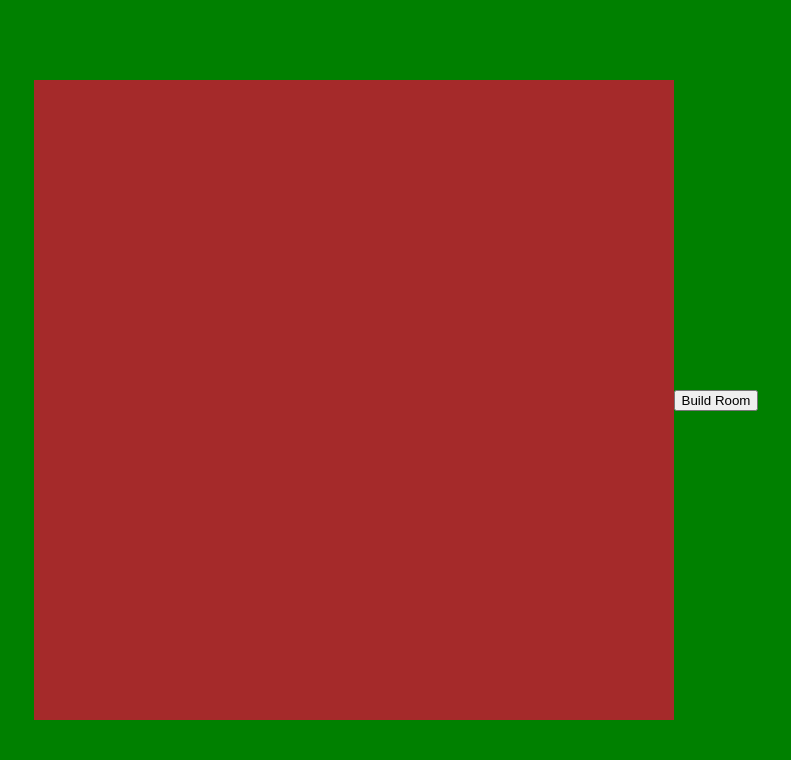
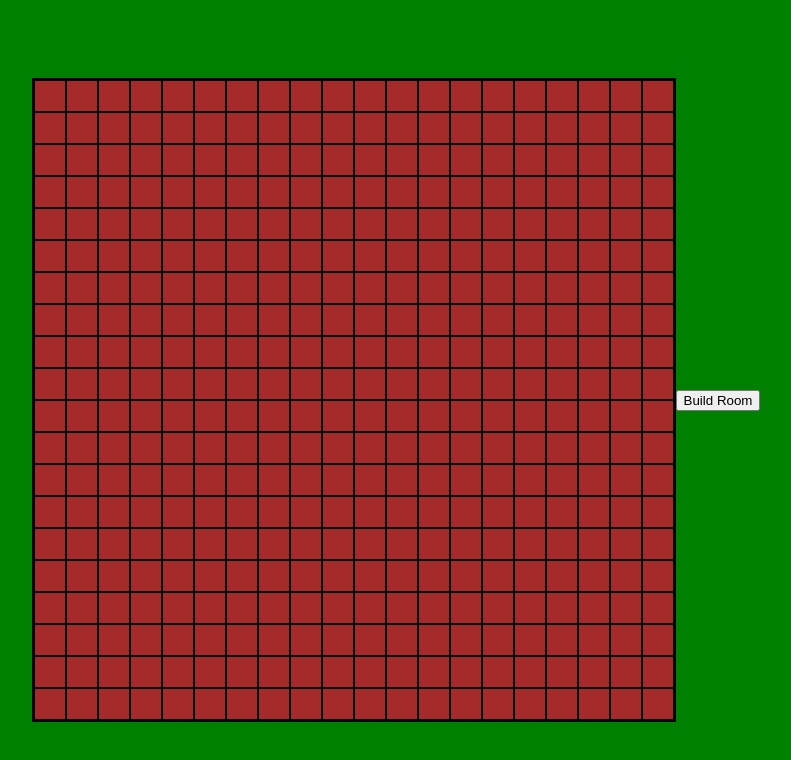
Before and after one commit to bodiddlie/rerogue, a React (Create React App) app: page / in a window 1280 px wide. Shown: the top 760 px of the page, without its empty margins (244-1035 px from the left). Built offline with nearby package versions, Linux system fonts and the light colour scheme.

Commit message:
switched to svg render

```diff
--- a/src/components/room.jsx
+++ b/src/components/room.jsx
@@ -4,10 +4,10 @@ import styled from 'styled-components';
 
 const Room = ({ room }) =>
   <Grid>
-    {room.map((row, i) =>
-      <Row key={i}>
-        {row.map((cell, i) => <Cell key={i} type={cell.type} />)}
-      </Row>
+    {room.map((row, y) =>
+      <g key={y}>
+        {row.map((cell, x) => <Cell key={`${x}-${y}`} x={x * 32} y={y * 32} type={cell.type} />)}
+      </g>
     )}
   </Grid>;
 
@@ -21,22 +21,18 @@ export default connect(mapStateToProps)(Room);
 
 //STYLED COMPONENTS
 
-const Grid = styled.div`
-  display: flex;
-  flex-direction: column;
+const Grid = styled.svg`
   width: 640px;
   height: 640px;
+  border: 2px solid black;
 `;
 
-const Row = styled.div`
-  display: flex;
-  width: 100%;
-`;
-
-const Cell = styled.div`
+const Cell = styled.rect`
   width: 32px;
   height: 32px;
-  background-color: ${props => getBackgroundColor(props.type)};
+  fill: ${props => getBackgroundColor(props.type)};
+  stroke: black;
+  stroke-width: 2px;
 `;
 
 function getBackgroundColor(cellType) {
```
